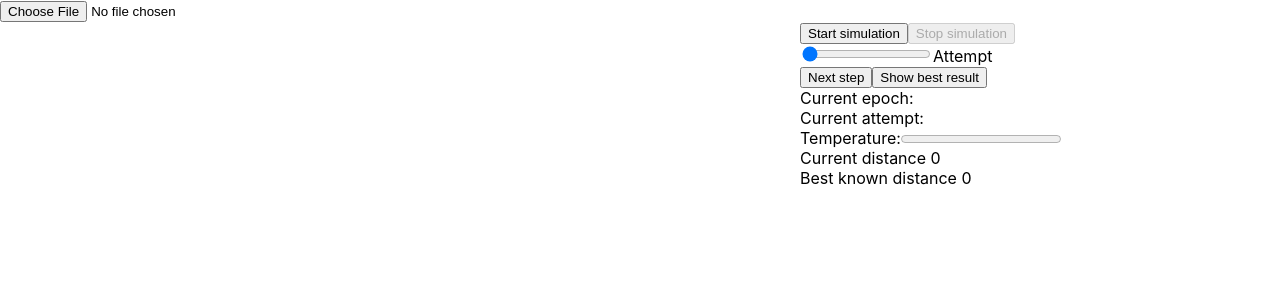
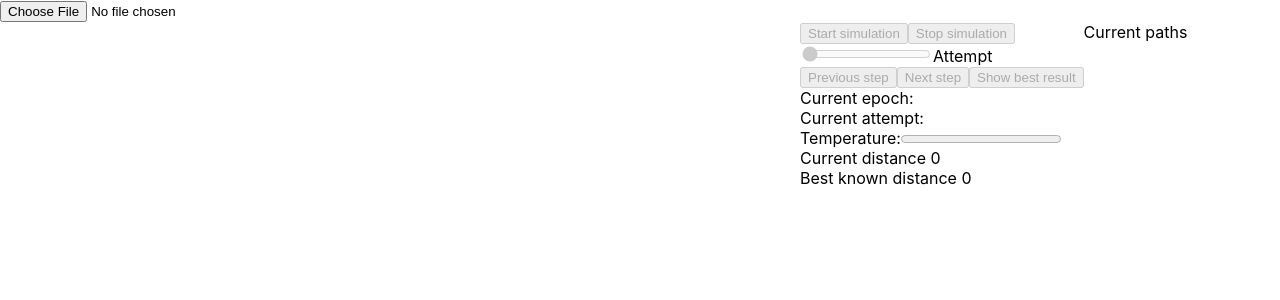
Before and after one commit to 22-04-80/mmh-vrp-simulated-annealing, a React (Create React App) app in the folder visualization/: page / in a window 1280 px wide. Shown: the top 300 px of the page. Built offline with nearby package versions, Linux system fonts and the light colour scheme.

Commit message:
Improve visualization

```diff
--- a/visualization/src/graph/Graph.tsx
+++ b/visualization/src/graph/Graph.tsx
@@ -130,6 +130,15 @@ export class Graph extends React.Component<GraphProps, GraphState> {
         })
     }
 
+    private showPrevStep = () => {
+        const {data} = this.props;
+
+        this.setState((prevState) => {
+            this.drawAttempt(data[prevState.attemptIndex - 1]);
+            return ({attemptIndex: prevState.attemptIndex - 1})
+        })
+    }
+
     private startSimulation: () => void = () => {
         if (this.state.interval) {
             return;
@@ -175,6 +184,21 @@ export class Graph extends React.Component<GraphProps, GraphState> {
         });
     }
 
+    private getCurrentPath = () => {
+        const {data} = this.props;
+        const currentAttempt = data[this.state.attemptIndex];
+
+        if (!currentAttempt) {
+            return [];
+        }
+
+        return currentAttempt.paths.map((path: City[]) => {
+            return path.map((city: City) => {
+                return city.city;
+            })
+        })
+    }
+
     render() {
         const {data} = this.props;
         const {attemptIndex} = this.state
@@ -190,7 +214,7 @@ export class Graph extends React.Component<GraphProps, GraphState> {
                 <div className="controls">
                     <div>
                         <button
-                            disabled={this.isSimulationRunning()}
+                            disabled={this.isSimulationRunning() || !this.props.data?.length}
                             onClick={this.startSimulation}
                         >
                             Start simulation
@@ -215,13 +239,17 @@ export class Graph extends React.Component<GraphProps, GraphState> {
                                 this.setState({attemptIndex: newIndex});
                                 this.drawAttempt(data[newIndex]);
                             }}
+                            disabled={!this.props.data?.length}
                         />
                         <label htmlFor="attempt">Attempt</label>
                     </div>
-                    <button onClick={this.showNextStep}>
+                    <button onClick={this.showPrevStep} disabled={this.state.attemptIndex <= 0}>
+                        Previous step
+                    </button>
+                    <button onClick={this.showNextStep} disabled={!this.props.data?.length}>
                         Next step
                     </button>
-                    <button onClick={this.goToBestAttempt}>
+                    <button onClick={this.goToBestAttempt} disabled={!this.props.data?.length}>
                         Show best result
                     </button>
                     <div>
@@ -242,6 +270,25 @@ export class Graph extends React.Component<GraphProps, GraphState> {
                         Best known distance {currentAttempt?.current_best_known_value.toFixed(2) || 0}
                     </div>
                 </div>
+                <div className="paths-container">
+                    <div>
+                        Current paths
+                    </div>
+                    <div className="paths">
+                        {this.getCurrentPath().map((path: string[], index) => (
+                            <div className="path">
+                                <div style={{color: colors[index]}}>
+                                    Path {index}
+                                </div>
+                                <ul>
+                                    {path.map((cityName) => (
+                                        <li>{cityName}</li>
+                                    ))}
+                                </ul>
+                            </div>
+                        ))}
+                    </div>
+                </div>
             </div>
         );
     }
--- a/visualization/src/graph/graph.css
+++ b/visualization/src/graph/graph.css
@@ -1,3 +1,12 @@
 .container {
     display: flex;
 }
+
+.paths {
+    display: flex;
+    flex-wrap: wrap;
+}
+
+.path {
+
+}
```
